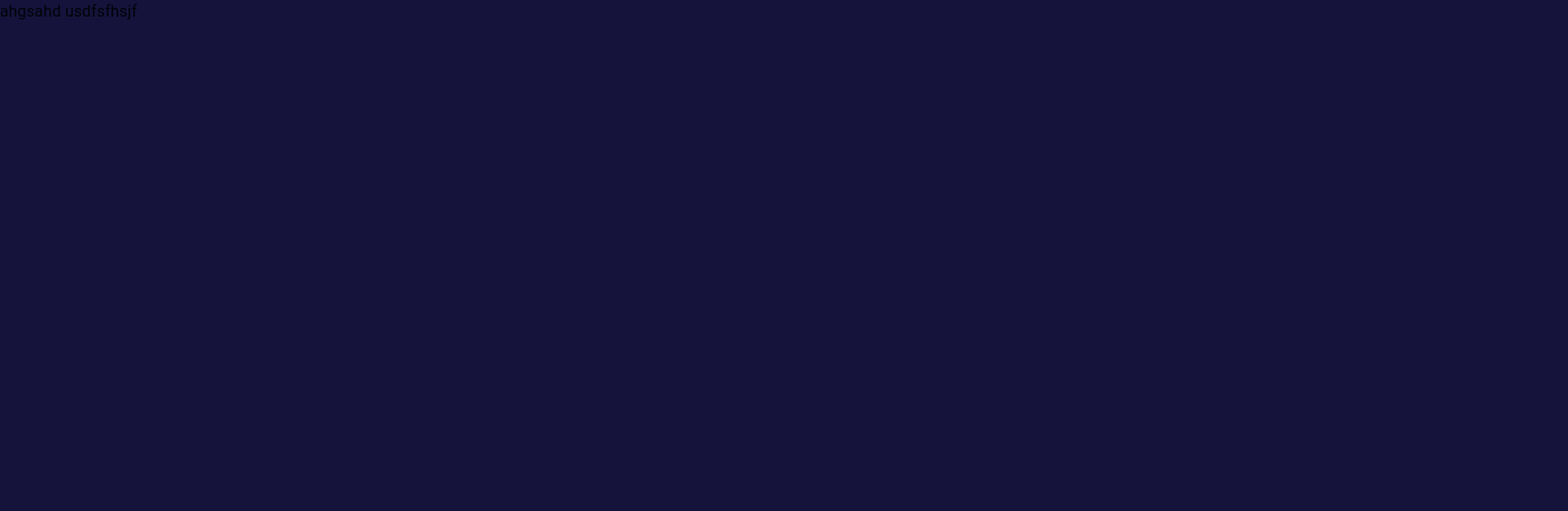
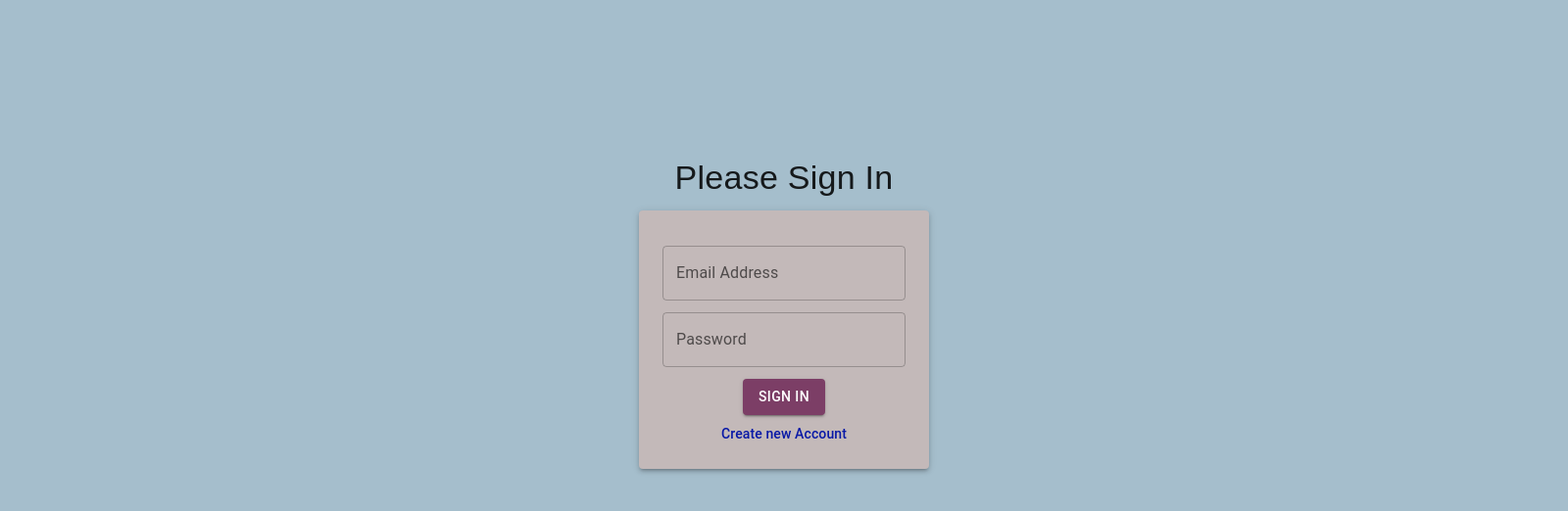
Before and after one commit to Johnharvey17/slipperzone, a Next.js app: page / in a window 1280 px wide. Shown: the top 522 px of the page at 98% size, 1600 px wide, since content can reach past the window. Built offline with nearby package versions, Linux system fonts and the light colour scheme.

Commit message:
add userlayout modify register, theme, Homepage, signin, index

```diff
--- a/pages/index.js
+++ /dev/null
@@ -1,17 +0,0 @@
-import Head from 'next/head'
-
-
-
-export default function Home() {
-  return (
-    <div >
-      <Head>
-        <title>Create Next App</title>
-        <meta name="description" content="Generated by create next app" />
-        <link rel="icon" href="/favicon.ico" />
-      </Head>
-ahgsahd
-    usdfsfhsjf
-    </div>
-  )
-}
--- a/pages/Register.js
+++ b/src/pages/Register.js
@@ -27,7 +27,8 @@ linkStyle: {
         }}>
             <TextField label="Email Address" type="email"  sx={{marginTop: '12px'}}/>
             <TextField label="Password" type="password" sx={{marginTop: '12px'}}/>
-            <Button variant="contained" sx={{marginTop:'12px'}}>Sign In</Button>
+            <TextField label="Confirm Password" type="password" sx={{marginTop: '12px'}}/>
+            <Button variant="contained" sx={{marginTop:'12px'}}>Register</Button>
            <Box sx={{diplay:'flex', justifyContent:'center', marginTop:"9px"}}>
                <Typography variant='subtitle2' onClick={gotoSignIn} sx={style.linkStyle}>
              Do you have account? Sign In
--- a/pages/Signin.js
+++ b/src/pages/Signin.js
@@ -10,7 +10,7 @@ linkStyle: {
 },
 };
 
- function Signin() {
+export default function Signin() {
     const router = useRouter();
 
     const initialState = {
@@ -45,8 +45,10 @@ linkStyle: {
               text:"Logged In Succesful",
               severity:"success",
 
+
           });
           setOpen(true);
+          router.push("/HomePage");
         }
         else{
         setMessage({
@@ -122,4 +124,4 @@ linkStyle: {
         </Snackbar>
     </Box>
   )
-} export default Signin
+}
--- a/pages/_app.js
+++ b/src/pages/_app.js
@@ -3,9 +3,11 @@ import { CssBaseline, ThemeProvider } from "@mui/material"
 import theme from './theme'
 
 function MyApp({ Component, pageProps }) {
+
+  const getLayout= Component.getLayout || ((page)=>page)
   return(
     <ThemeProvider theme={theme}><CssBaseline>
-      <Component {...pageProps} />
+      {getLayout(<Component {...pageProps} />)}
       </CssBaseline>
       </ThemeProvider>
 
--- /dev/null
+++ b/src/pages/index.js
@@ -0,0 +1,133 @@
+import { Paper, TextField,Box, Button, Typography ,Snackbar,Alert} from '@mui/material'
+import Head from 'next/head'
+import { useRouter } from 'next/router';
+import { useState } from 'react';
+
+const style= {
+  linkStyle: {
+      cursor:"pointer",
+      color:"#0818a6"
+  },
+  };
+
+export default function Home() {
+  const router = useRouter();
+
+  const initialState = {
+      email: "",
+      password: "",
+  }
+  const messageInitialState={
+      text:"",
+      severity:"",
+  };
+  const [state, setState]= useState (initialState);
+  const [open, setOpen]= useState(false);
+  const [message,setMessage]=useState(messageInitialState);
+
+  const handleClose=() =>{
+      setOpen(false);
+  };
+
+  const handleChange =(prop) => (e) =>{
+      setState(prevItems =>({
+          ...prevItems,
+          [prop]: e.target.value,
+      }));
+  };
+
+  const signIn=() => {
+    const user="john@gmail.com";
+    const pass="johnjohn";
+
+    if(state.email===user && state.password===pass){
+        setMessage({
+            text:"Logged In Succesful",
+            severity:"success",
+
+
+        });
+        setOpen(true);
+        router.push("/HomePage");
+      }
+      else{
+      setMessage({
+          text:"Wrong credentials",
+          severity:"error",
+      });
+      setOpen(true);
+    }
+  };
+
+  const gotoRegister = ()=>{
+  router.push("/Register")
+};
+  return (
+    <Box >
+      <Head>
+        <title>SLippersZone</title>
+        <meta name="description" content="Generated by create next app" />
+        <link rel="icon" href="/favicon.ico" />
+      </Head>
+      <Box
+    sx={{width: '200vh', height:'80vh',
+    display:'flex', flexDirection: 'column',
+    justifyContent:'center',
+    alignItems:'center'}}>
+        <Typography variant='h4' fontColor='' fontFamily='Arial'>Please Sign In</Typography>
+        <Paper elevation={3}
+        sx={{padding: '24px', display:'flex',
+        flexDirection:'column',marginTop: '12px',
+        alignItems: 'center'
+        }}>
+            <TextField
+            label="Email Address"
+            name="email"
+            type="email"
+            sx={{marginTop: '12px'}}
+            onChange={handleChange("email")}/>
+
+            <TextField
+            label="Password"
+            name="password"
+            type="password"
+            sx={{marginTop: '12px'}}
+            onChange={handleChange("password")}/>
+
+            <Button
+            variant="contained"
+            sx={{marginTop:'12px'}}
+            onClick={signIn}>
+                Sign In
+            </Button>
+
+           <Box
+           sx={{diplay:'flex',
+           justifyContent:'center',
+           marginTop:"9px"}}>
+
+               <Typography variant='subtitle2'
+               onClick={gotoRegister}
+                sx={style.linkStyle}>
+               Create new Account
+              </Typography>
+           </Box>
+        </Paper>
+        <Snackbar
+        anchorOrigin={{vertical: "top", horizontal:"center"}}
+        open={open}
+        onClose={handleClose}
+        autoHideDuration={3000}
+        >
+           <Alert
+           onClose={handleClose}
+           severity={message.severity}
+           sx={{width: "100%"}}
+           >
+               {message.text}
+            </Alert>
+        </Snackbar>
+    </Box>
+    </Box>
+  )
+}
--- a/pages/theme.js
+++ b/src/pages/theme.js
@@ -5,14 +5,14 @@ const theme= createTheme({
 
             type: 'light',
             primary: {
-              main: '#060e58',
+              main: '#7C3E66',
             },
             secondary: {
               main: '#f50057',
             },
             background: {
               paper: '#c3b9b9',
-              default: '#15133C',
+              default: '#A5BECC',
             },
     },
 });
```
Also changed, not shown: pages/Home.js (deleted, +0 -9 lines), src/components/UserLayout.js (renamed from pages/Appbar.js, +16 -15 lines), src/pages/HomePage.js (added, +13 -0 lines), src/pages/Products.js (added, +12 -0 lines), public/vercel.svg (deleted), src/styles/Home.module.css (renamed from styles/Home.module.css), src/styles/globals.css (renamed from styles/globals.css).
